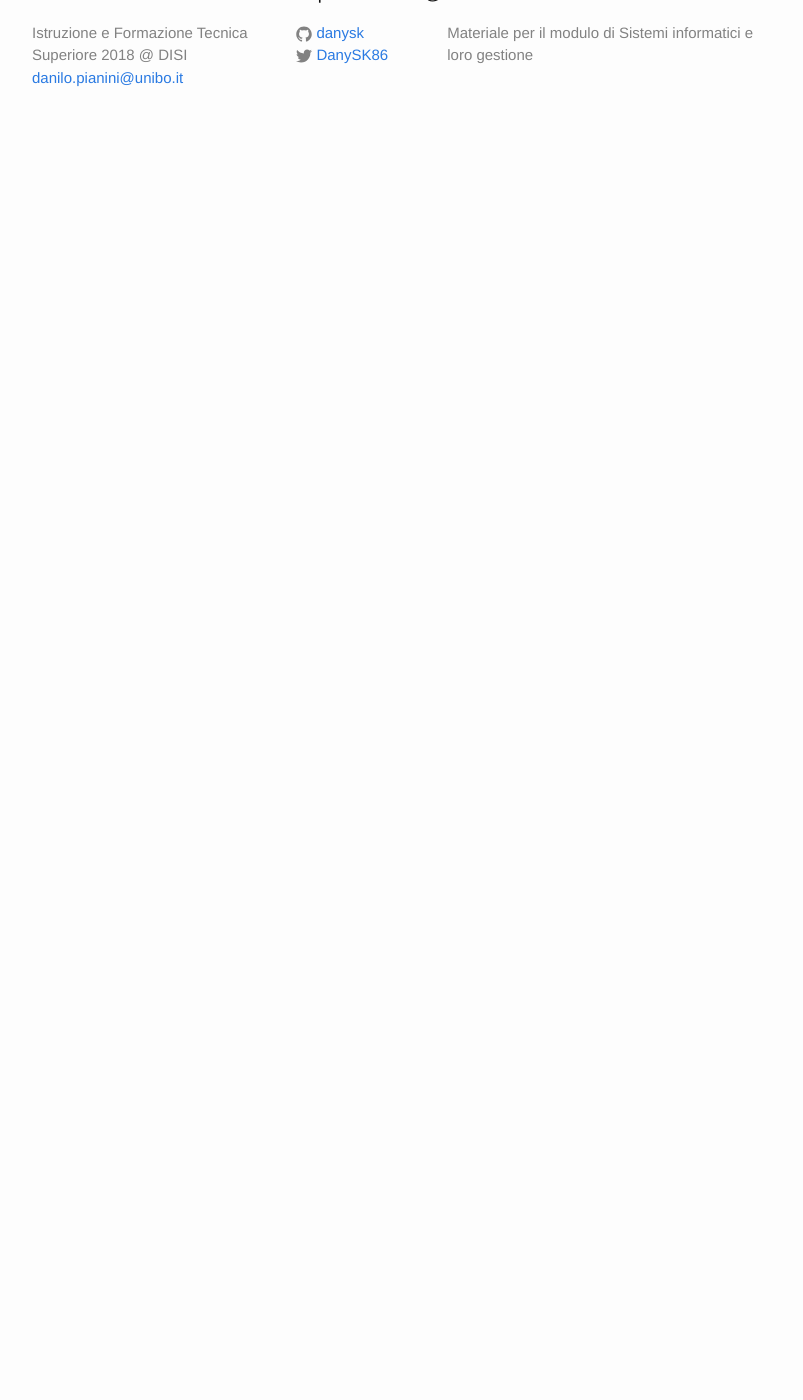
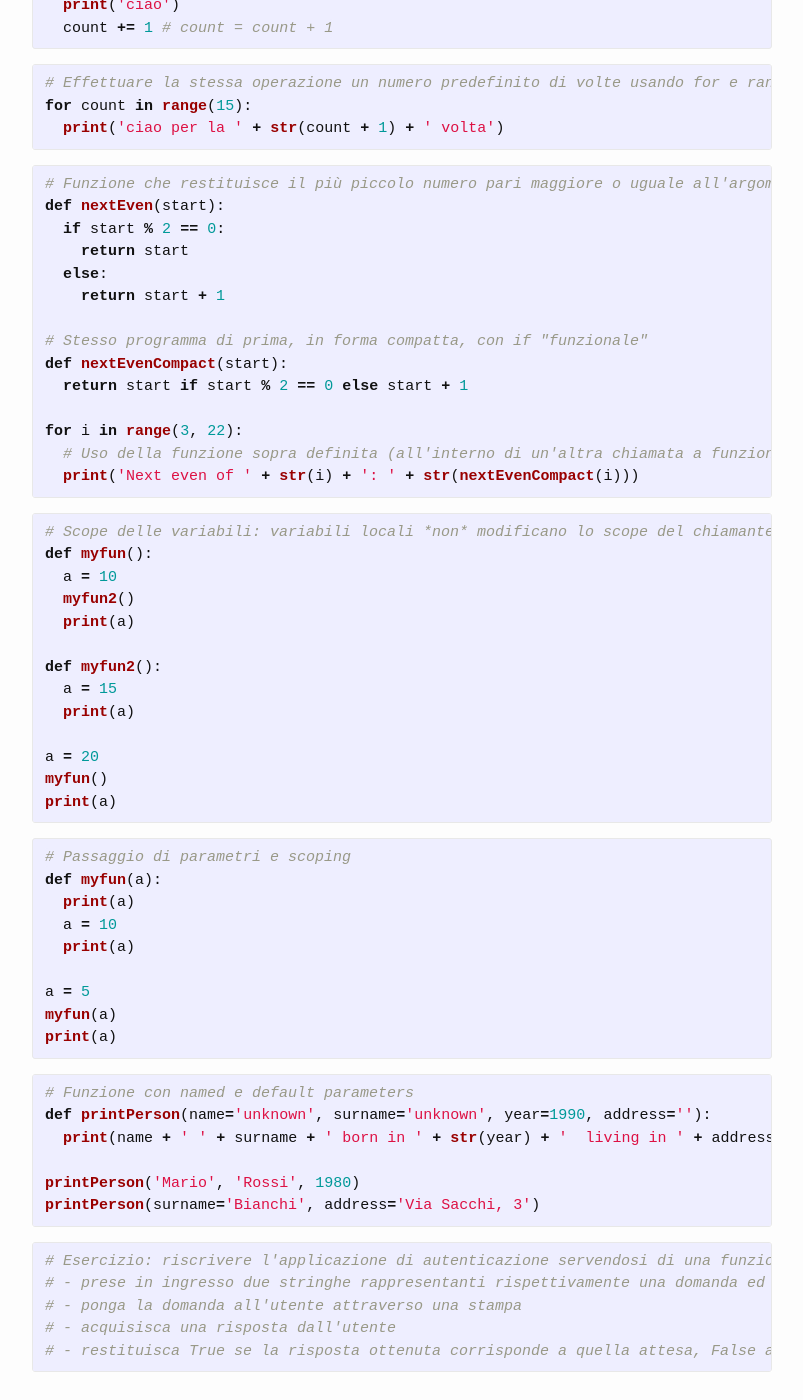
Before and after one commit to APICe-at-DISI/ifts2018, a Jekyll site: the page built from index.md, in a window 1280 px wide and 1400 px high, scrolled down 13511 px. Shown: the whole window, without its empty margins (238-1041 px from the left). Built offline with Jekyll 4.4.1, drawn with Linux system fonts in a browser that asks for light colours; our own code applies the rules of GitHub Pages for plain Markdown files; before the commit the page ends 13660 px from its top, so only the background shows below that; some of the changed text lies outside the part shown.

Commit message:
Add code from lesson

```diff
--- a/index.md
+++ b/index.md
@@ -589,3 +589,72 @@ if user == 'Danilo':
 else:
   print('No user named ' + user + ' is registered on the system')
 {% endhighlight %}
+{% highlight python %}
+# Effettuare la stessa operazione un numero predefinito di volte usando while
+count = 0
+while count != 15:
+  print('ciao')
+  count += 1 # count = count + 1
+{% endhighlight %}
+{% highlight python %}
+# Effettuare la stessa operazione un numero predefinito di volte usando for e range
+for count in range(15):
+  print('ciao per la ' + str(count + 1) + ' volta')
+{% endhighlight %}
+{% highlight python %}
+# Funzione che restituisce il più piccolo numero pari maggiore o uguale all'argomento passato
+def nextEven(start):
+  if start % 2 == 0:
+    return start
+  else:
+    return start + 1
+
+# Stesso programma di prima, in forma compatta, con if "funzionale"
+def nextEvenCompact(start):
+  return start if start % 2 == 0 else start + 1
+
+for i in range(3, 22):
+  # Uso della funzione sopra definita (all'interno di un'altra chiamata a funzione)
+  print('Next even of ' + str(i) + ': ' + str(nextEvenCompact(i)))
+{% endhighlight %}
+{% highlight python %}
+# Scope delle variabili: variabili locali *non* modificano lo scope del chiamante
+def myfun():
+  a = 10
+  myfun2()
+  print(a)
+
+def myfun2():
+  a = 15
+  print(a)
+
+a = 20
+myfun()
+print(a)
+{% endhighlight %}
+{% highlight python %}
+# Passaggio di parametri e scoping
+def myfun(a):
+  print(a)
+  a = 10
+  print(a)
+
+a = 5
+myfun(a)
+print(a)
+{% endhighlight %}
+{% highlight python %}
+# Funzione con named e default parameters
+def printPerson(name='unknown', surname='unknown', year=1990, address=''):
+  print(name + ' ' + surname + ' born in ' + str(year) + '  living in ' + address)
+
+printPerson('Mario', 'Rossi', 1980)
+printPerson(surname='Bianchi', address='Via Sacchi, 3')
+{% endhighlight %}
+{% highlight python %}
+# Esercizio: riscrivere l'applicazione di autenticazione servendosi di una funzione che:
+# - prese in ingresso due stringhe rappresentanti rispettivamente una domanda ed una risposta attesa
+# - ponga la domanda all'utente attraverso una stampa
+# - acquisisca una risposta dall'utente
+# - restituisca True se la risposta ottenuta corrisponde a quella attesa, False altrimenti
+{% endhighlight %}
```
